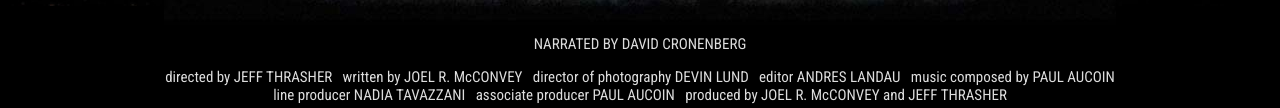
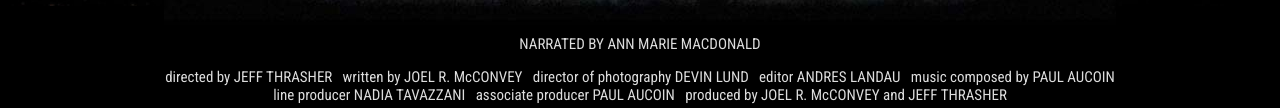
Before and after one commit to codecarson/mission-asteroid, a plain HTML site: page contact.html in a window 1280 px wide. Shown: the part 844-952 px from the top of the page. Drawn offline with nearby package versions, Linux system fonts and the light colour scheme.

Commit message:
change narration

```diff
--- a/contact.html
+++ b/contact.html
@@ -51,7 +51,7 @@
 
                 <footer>
                     <div class="credits">
-                        <p class="narration">NARRATED BY DAVID CRONENBERG</p>
+                        <p class="narration">NARRATED BY ANN MARIE MACDONALD</p>
                         <p class="production">directed by JEFF THRASHER&nbsp;&nbsp;&nbsp;written by JOEL R. McCONVEY&nbsp;&nbsp;&nbsp;director of photography DEVIN LUND&nbsp;&nbsp;&nbsp;editor ANDRES LANDAU&nbsp;&nbsp;&nbsp;music composed by PAUL AUCOIN<br/>
 line producer NADIA TAVAZZANI&nbsp;&nbsp;&nbsp;associate producer PAUL AUCOIN&nbsp;&nbsp;&nbsp;produced by JOEL R. McCONVEY and JEFF THRASHER</p>
                         <p class="funders">produced with the participation of CANADA MEDIA FUND and in association with THE CANADIAN BROADCASTING COMPANY, <br/>ENTERTAINMENT ONE, THE ONTARIO FILM AND TELEVISION TAX CREDIT and THE CANADIAN FILM OR VIDEO PRODUCTION TAX CREDIT</p>
```
Also changed, not shown: index.html (+1 -1 lines), production.html (+1 -1 lines), trailer.html (+1 -1 lines).
